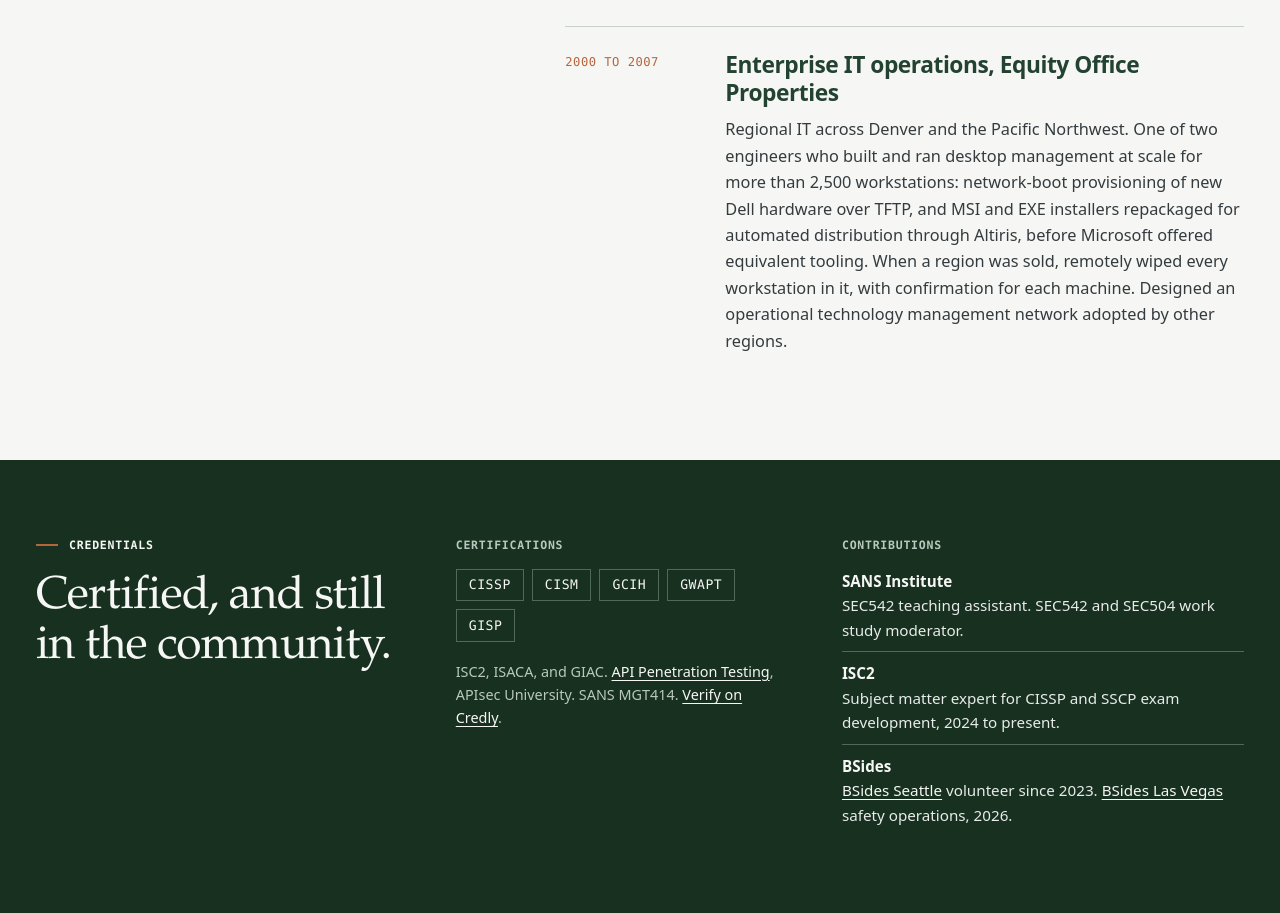
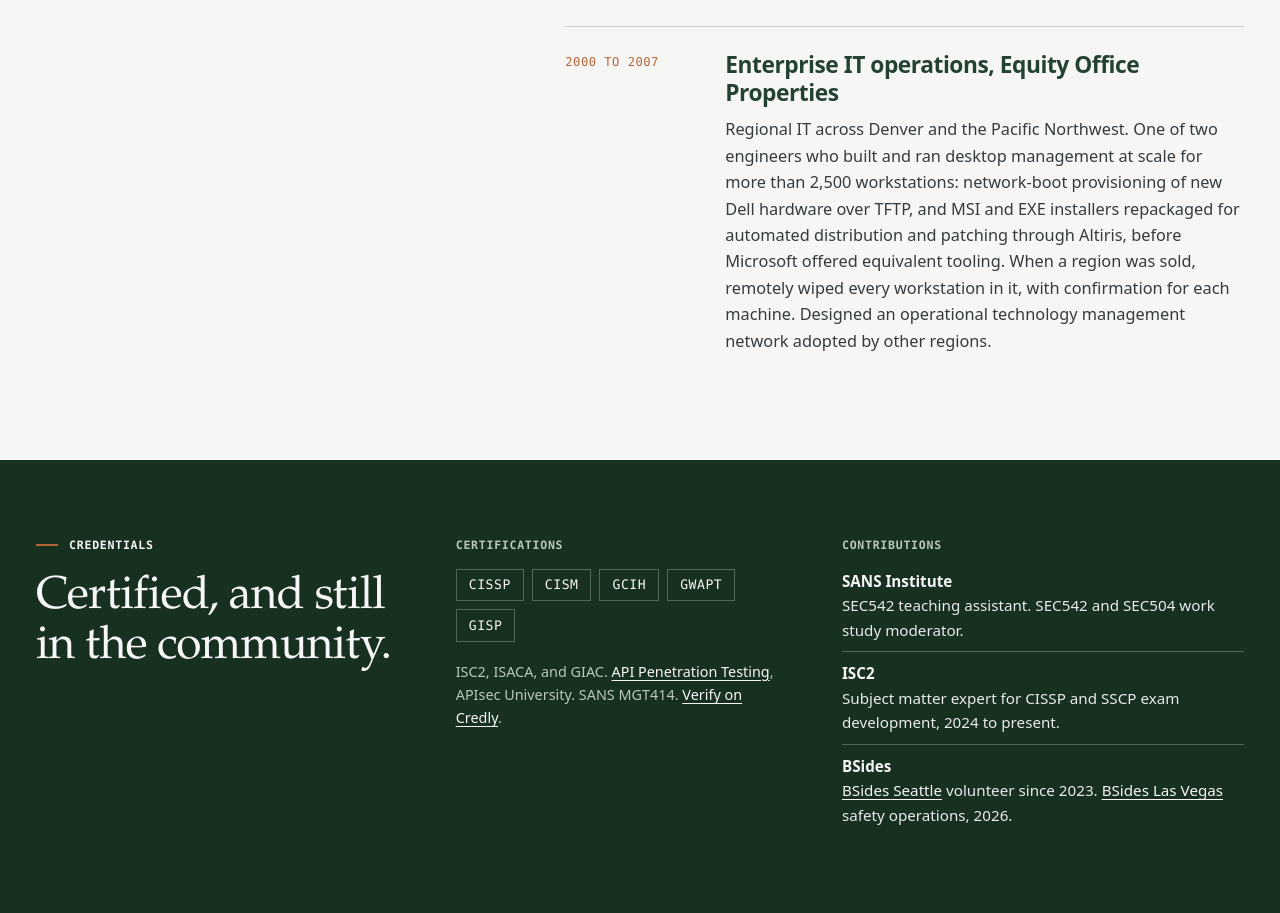
Before and after one commit to ryan5hanahan/linkedinfosec, a plain HTML site: page public/index.html in a window 1280 px wide. Shown: the part 3419-4332 px from the top of the page. Drawn offline with Linux system fonts and the light colour scheme.

Commit message:
Note Altiris patching at Equity Office
Co-Authored-By: Claude Fable 5.1 <noreply@anthropic.com>

```diff
--- a/public/index.html
+++ b/public/index.html
@@ -123,7 +123,7 @@
           <p class="when">2000 to 2007</p>
           <div>
             <h3>Enterprise IT operations, Equity Office Properties</h3>
-            <p>Regional IT across Denver and the Pacific Northwest. One of two engineers who built and ran desktop management at scale for more than 2,500 workstations: network-boot provisioning of new Dell hardware over TFTP, and MSI and EXE installers repackaged for automated distribution through Altiris, before Microsoft offered equivalent tooling. When a region was sold, remotely wiped every workstation in it, with confirmation for each machine. Designed an operational technology management network adopted by other regions.</p>
+            <p>Regional IT across Denver and the Pacific Northwest. One of two engineers who built and ran desktop management at scale for more than 2,500 workstations: network-boot provisioning of new Dell hardware over TFTP, and MSI and EXE installers repackaged for automated distribution and patching through Altiris, before Microsoft offered equivalent tooling. When a region was sold, remotely wiped every workstation in it, with confirmation for each machine. Designed an operational technology management network adopted by other regions.</p>
           </div>
         </li>
       </ol>
```
